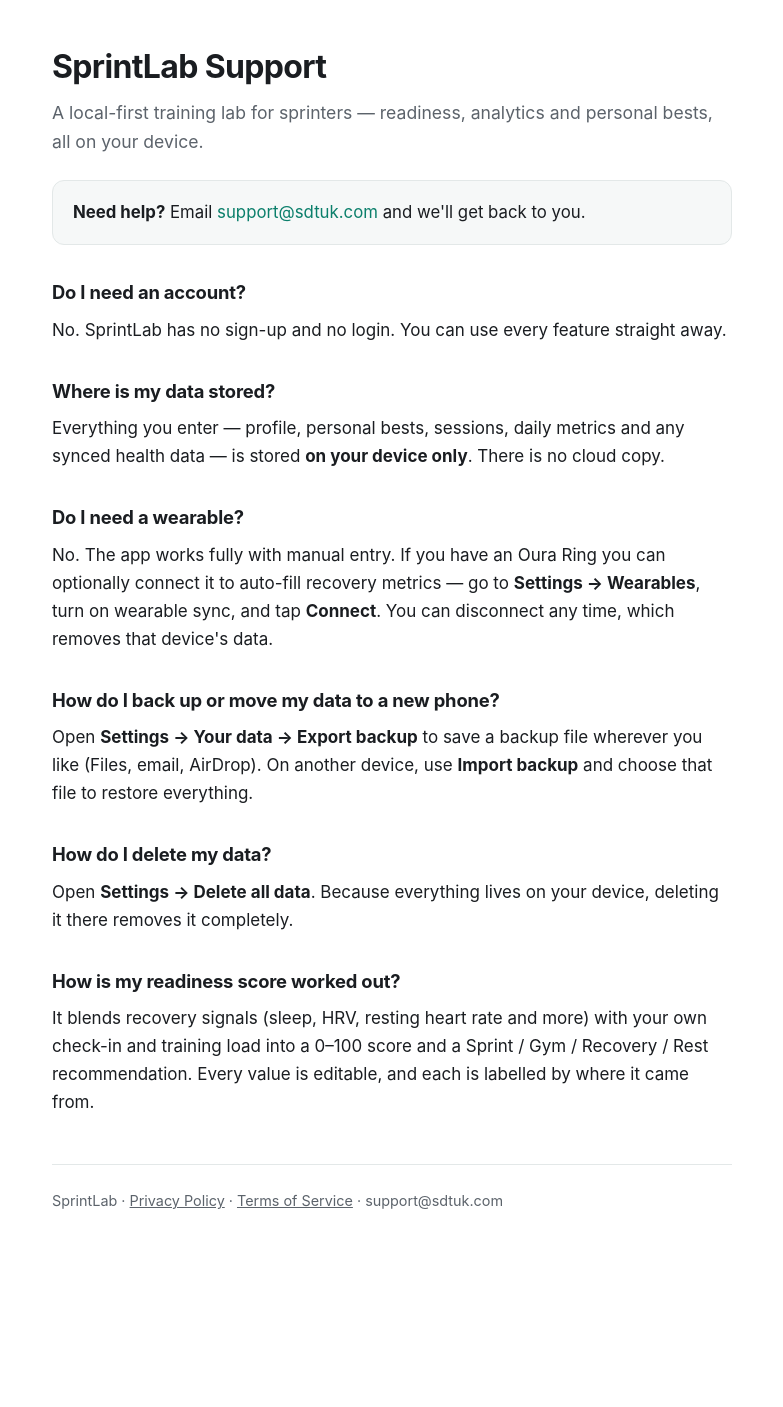
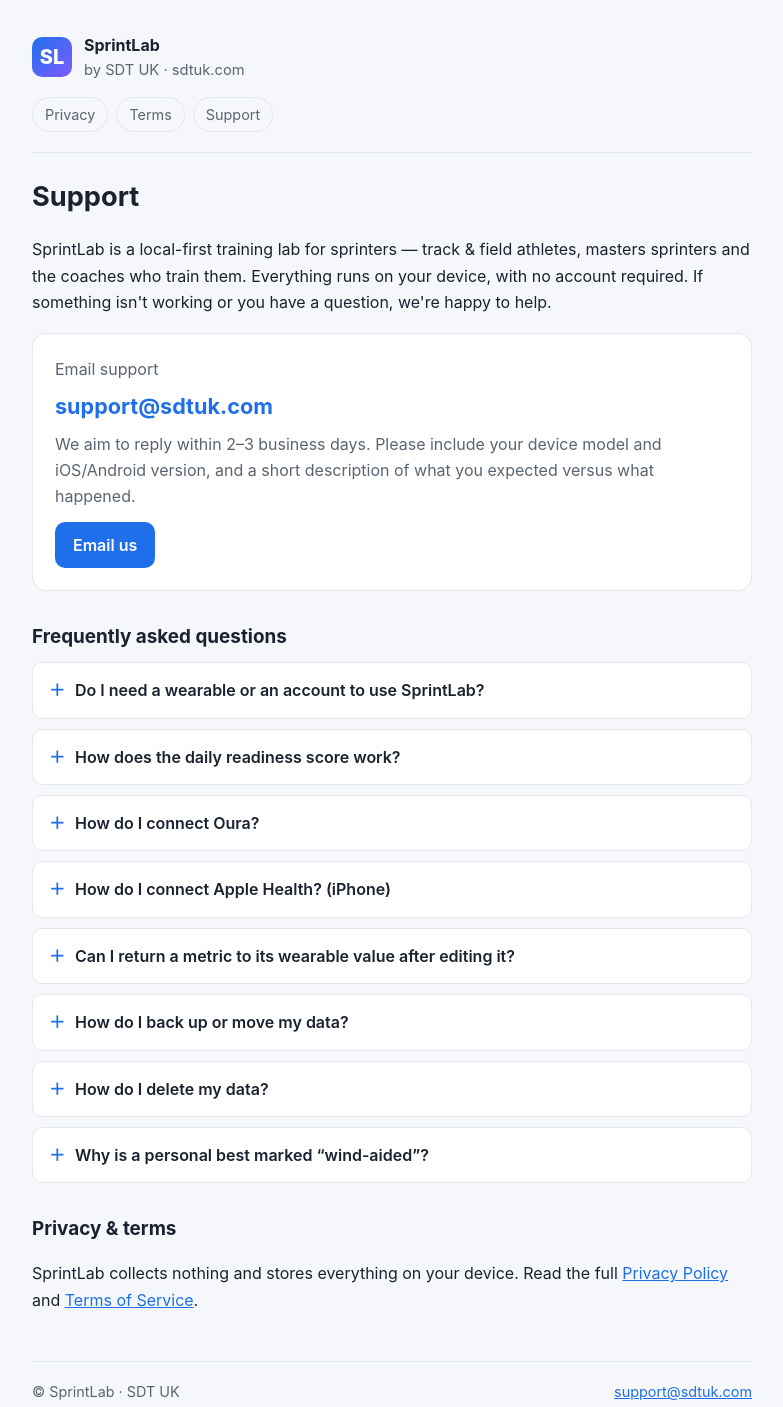
Before and after one commit to ScottGit289/Policies, a plain HTML site: page support.html in a window 1280 px wide. Shown: the whole page, without its empty margins (248-1031 px from the left). Before the commit the page ends 1277 px from the top, so only its background shows below. Drawn offline with Linux system fonts and the light colour scheme.

Commit message:
Add files via upload

```diff
--- a/support.html
+++ b/support.html
@@ -1,76 +1,122 @@
-<!DOCTYPE html>
+<!doctype html>
 <html lang="en">
 <head>
-<meta charset="utf-8">
-<meta name="viewport" content="width=device-width, initial-scale=1">
-<title>SprintLab Support</title>
-<meta name="description" content="Help and support for the SprintLab iOS app.">
+<meta charset="utf-8" />
+<meta name="viewport" content="width=device-width, initial-scale=1" />
+<title>SprintLab — Support</title>
+<meta name="description" content="Get help with SprintLab — the local-first training lab for sprinters. Contact support@sdtuk.com." />
 <style>
-  :root {
-    --bg: #ffffff; --fg: #1a1d21; --muted: #5c636b; --accent: #0b7f6b;
-    --card: #f6f8f8; --border: #e3e8e8;
+  :root{
+    --bg:#0c1015; --card:#12181f; --text:#e7ecf2; --muted:#9aa6b2;
+    --accent:#4c9ffe; --border:#232c37; --link:#6db3ff;
   }
-  @media (prefers-color-scheme: dark) {
-    :root {
-      --bg: #0c1015; --fg: #e6eaee; --muted: #9aa4ad; --accent: #34c8a8;
-      --card: #131922; --border: #232b35;
-    }
+  @media (prefers-color-scheme: light){
+    :root{ --bg:#f5f7fa; --card:#ffffff; --text:#1a2230; --muted:#5a6472;
+           --accent:#1f6feb; --border:#e2e7ee; --link:#1f6feb; }
   }
-  * { box-sizing: border-box; }
-  html { -webkit-text-size-adjust: 100%; }
-  body {
-    margin: 0; background: var(--bg); color: var(--fg);
-    font-family: -apple-system, BlinkMacSystemFont, "Segoe UI", Roboto, Helvetica, Arial, sans-serif;
-    line-height: 1.65; font-size: 17px;
-  }
-  .wrap { max-width: 720px; margin: 0 auto; padding: 3rem 1.25rem 4rem; }
-  h1 { font-size: 2rem; line-height: 1.2; margin: 0 0 .25rem; letter-spacing: -0.02em; }
-  h2 { font-size: 1.15rem; margin: 2rem 0 .5rem; letter-spacing: -0.01em; }
-  p { margin: 0 0 1rem; }
-  a { color: var(--accent); text-decoration: none; }
-  a:hover { text-decoration: underline; }
-  strong { font-weight: 650; }
-  .lede { font-size: 1.1rem; color: var(--muted); margin-top: .75rem; }
-  .card {
-    background: var(--card); border: 1px solid var(--border); border-radius: 12px;
-    padding: 1.1rem 1.25rem; margin: 1.5rem 0;
-  }
-  .contact { font-size: 1.05rem; }
-  footer { margin-top: 3rem; padding-top: 1.5rem; border-top: 1px solid var(--border); color: var(--muted); font-size: .9rem; }
-  footer a { color: var(--muted); text-decoration: underline; }
+  *{box-sizing:border-box}
+  body{margin:0;background:var(--bg);color:var(--text);
+    font:16px/1.65 -apple-system,BlinkMacSystemFont,"Segoe UI",Roboto,Helvetica,Arial,sans-serif;}
+  .wrap{max-width:760px;margin:0 auto;padding:32px 20px 72px}
+  header{border-bottom:1px solid var(--border);padding-bottom:20px;margin-bottom:8px}
+  .brand{display:flex;align-items:center;gap:12px}
+  .logo{width:40px;height:40px;border-radius:10px;background:linear-gradient(135deg,var(--accent),#7d5cff);
+    display:flex;align-items:center;justify-content:center;color:#fff;font-weight:800;font-size:20px}
+  h1{font-size:1.7rem;margin:22px 0 4px}
+  h2{font-size:1.18rem;margin:30px 0 8px}
+  a{color:var(--link)}
+  strong{color:var(--text)}
+  nav.pill{display:flex;gap:8px;flex-wrap:wrap;margin-top:14px}
+  nav.pill a{font-size:.9rem;text-decoration:none;color:var(--muted);
+    border:1px solid var(--border);border-radius:999px;padding:5px 12px}
+  nav.pill a:hover{color:var(--text);border-color:var(--accent)}
+  .contact{background:var(--card);border:1px solid var(--border);border-radius:14px;
+    padding:22px;margin-top:18px;display:flex;flex-direction:column;gap:6px}
+  .contact .email{font-size:1.35rem;font-weight:700}
+  .contact .email a{text-decoration:none}
+  .muted{color:var(--muted)}
+  .btn{display:inline-block;margin-top:6px;background:var(--accent);color:#fff;text-decoration:none;
+    padding:10px 18px;border-radius:10px;font-weight:600;width:max-content}
+  details{border:1px solid var(--border);border-radius:10px;padding:2px 16px;margin:10px 0;background:var(--card)}
+  summary{cursor:pointer;font-weight:600;padding:12px 0;list-style:none}
+  summary::-webkit-details-marker{display:none}
+  summary::before{content:"＋";color:var(--accent);font-weight:700;margin-right:10px}
+  details[open] summary::before{content:"－"}
+  details .body{padding:0 0 12px;color:var(--text)}
+  ul{padding-left:20px} li{margin:5px 0}
+  footer{margin-top:48px;padding-top:18px;border-top:1px solid var(--border);
+    color:var(--muted);font-size:.9rem;display:flex;justify-content:space-between;flex-wrap:wrap;gap:8px}
 </style>
 </head>
 <body>
 <div class="wrap">
   <header>
-    <h1>SprintLab Support</h1>
-    <p class="lede">A local-first training lab for sprinters — readiness, analytics and personal bests, all on your device.</p>
+    <div class="brand"><div class="logo">SL</div><div><strong>SprintLab</strong><div class="muted" style="font-size:.92rem">by SDT UK · sdtuk.com</div></div></div>
+    <nav class="pill">
+      <a href="privacy.html">Privacy</a>
+      <a href="terms.html">Terms</a>
+      <a href="support.html">Support</a>
+    </nav>
   </header>
 
-  <div class="card contact">
-    <strong>Need help?</strong> Email <a href="mailto:support@sdtuk.com">support@sdtuk.com</a> and we'll get back to you.
+  <h1>Support</h1>
+  <p>SprintLab is a local-first training lab for sprinters — track &amp; field athletes, masters sprinters and the coaches who train them. Everything runs on your device, with no account required. If something isn't working or you have a question, we're happy to help.</p>
+
+  <div class="contact">
+    <span class="muted">Email support</span>
+    <span class="email"><a href="mailto:support@sdtuk.com">support@sdtuk.com</a></span>
+    <span class="muted">We aim to reply within 2–3 business days. Please include your device model and iOS/Android version, and a short description of what you expected versus what happened.</span>
+    <a class="btn" href="mailto:support@sdtuk.com?subject=SprintLab%20support">Email us</a>
   </div>
 
-  <h2>Do I need an account?</h2>
-  <p>No. SprintLab has no sign-up and no login. You can use every feature straight away.</p>
+  <h2>Frequently asked questions</h2>
 
-  <h2>Where is my data stored?</h2>
-  <p>Everything you enter — profile, personal bests, sessions, daily metrics and any synced health data — is stored <strong>on your device only</strong>. There is no cloud copy.</p>
+  <details>
+    <summary>Do I need a wearable or an account to use SprintLab?</summary>
+    <div class="body">No. SprintLab works fully with manual entry and needs no account, no sign-up and no internet connection. Every readiness metric can be typed in by hand. A wearable is entirely optional and just auto-fills some numbers.</div>
+  </details>
 
-  <h2>Do I need a wearable?</h2>
-  <p>No. The app works fully with manual entry. If you have an Oura Ring you can optionally connect it to auto-fill recovery metrics — go to <strong>Settings → Wearables</strong>, turn on wearable sync, and tap <strong>Connect</strong>. You can disconnect any time, which removes that device's data.</p>
+  <details>
+    <summary>How does the daily readiness score work?</summary>
+    <div class="body">Each day SprintLab blends your recovery signals (sleep, HRV, resting heart rate, body temperature, stress) with your own check-in (energy, motivation, leg freshness) and your recent training load into a 0–100 score and a clear call: Sprint, Gym, Recovery or Rest. Tap any metric on the Readiness screen to enter or edit it — the score updates instantly.</div>
+  </details>
 
-  <h2>How do I back up or move my data to a new phone?</h2>
-  <p>Open <strong>Settings → Your data → Export backup</strong> to save a backup file wherever you like (Files, email, AirDrop). On another device, use <strong>Import backup</strong> and choose that file to restore everything.</p>
+  <details>
+    <summary>How do I connect Oura?</summary>
+    <div class="body">Go to <strong>Settings → Wearables</strong>, turn on “Enable wearable sync”, then tap <strong>Connect Oura Ring</strong> and sign in on Oura's official page. SprintLab never sees your Oura password, and your health data comes straight to your phone. You can set how often it auto-syncs, and disconnect at any time.</div>
+  </details>
 
-  <h2>How do I delete my data?</h2>
-  <p>Open <strong>Settings → Delete all data</strong>. Because everything lives on your device, deleting it there removes it completely.</p>
+  <details>
+    <summary>How do I connect Apple Health? (iPhone)</summary>
+    <div class="body">Go to <strong>Settings → Wearables</strong>, enable sync, tap <strong>Connect Apple Health</strong>, and tap <em>Allow</em> on Apple's permission sheet. SprintLab reads sleep, resting heart rate, HRV, respiratory rate and blood oxygen <strong>entirely on your device</strong> — no account, nothing leaves your phone. You can review or revoke access any time in iOS Settings → Privacy &amp; Security → Health.</div>
+  </details>
 
-  <h2>How is my readiness score worked out?</h2>
-  <p>It blends recovery signals (sleep, HRV, resting heart rate and more) with your own check-in and training load into a 0–100 score and a Sprint / Gym / Recovery / Rest recommendation. Every value is editable, and each is labelled by where it came from.</p>
+  <details>
+    <summary>Can I return a metric to its wearable value after editing it?</summary>
+    <div class="body">Yes. A manual edit always wins, but the original wearable reading is kept underneath. Open the metric on the Readiness screen and tap “Use Oura value” to restore it.</div>
+  </details>
+
+  <details>
+    <summary>How do I back up or move my data?</summary>
+    <div class="body">Use <strong>Settings → Export backup</strong> to save a copy via the system share sheet (Files, AirDrop, email, etc.). On another device, use <strong>Import backup</strong> and choose that file. Because your data lives only on your device, we recommend exporting a backup periodically — there is no cloud copy.</div>
+  </details>
+
+  <details>
+    <summary>How do I delete my data?</summary>
+    <div class="body">Use <strong>Settings → Delete all data</strong>, or simply delete the app. Everything is stored on your device, so there is nothing held anywhere else to remove.</div>
+  </details>
+
+  <details>
+    <summary>Why is a personal best marked “wind-aided”?</summary>
+    <div class="body">For sprints up to 200 m, a tailwind over +2.0 m/s makes a time wind-aided — it's kept and shown, but never counted as a legal PB. You can hide wind-aided results entirely in Settings.</div>
+  </details>
+
+  <h2>Privacy &amp; terms</h2>
+  <p>SprintLab collects nothing and stores everything on your device. Read the full <a href="privacy.html">Privacy Policy</a> and <a href="terms.html">Terms of Service</a>.</p>
 
   <footer>
-    SprintLab · <a href="./">Privacy Policy</a> · <a href="./terms.html">Terms of Service</a> · support@sdtuk.com
+    <span>© SprintLab · SDT UK</span>
+    <span><a href="mailto:support@sdtuk.com">support@sdtuk.com</a></span>
   </footer>
 </div>
 </body>
```
Also changed, not shown: privacy.html (added, +107 -0 lines), terms.html (+55 -79 lines).
